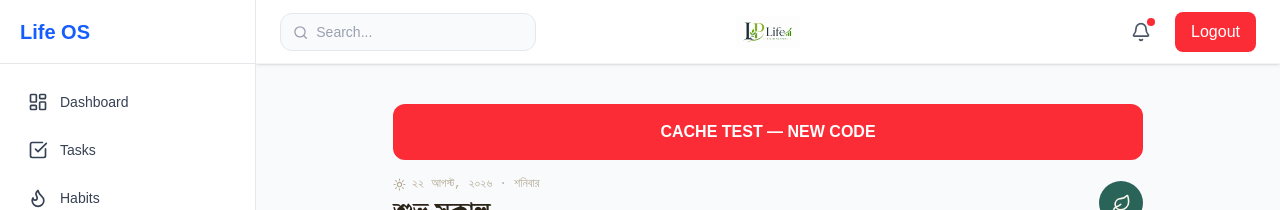
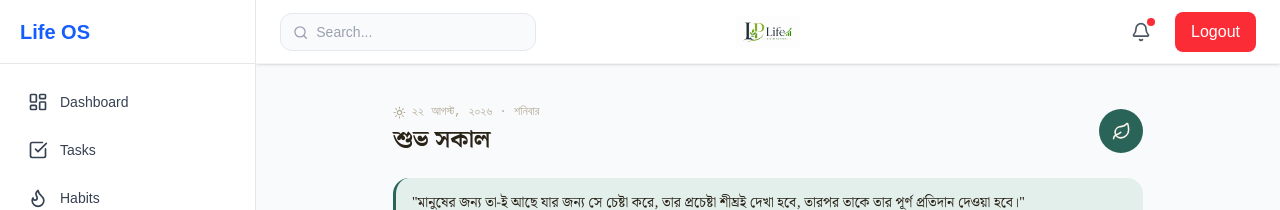
Before and after one commit to lpsojib/life-os, a Next.js app: page /dashboard in a window 1280 px wide. Shown: the top 210 px of the page. Built offline with nearby package versions, Linux system fonts and the light colour scheme; no server answers; the database is empty; sample sign-in values are in the browser's storage.

Commit message:
check done

```diff
--- a/src/features/dashboard/components/Dashboard.tsx
+++ b/src/features/dashboard/components/Dashboard.tsx
@@ -18,10 +18,6 @@ export default function Dashboard() {
           maxWidth: "750px",
         }}
       >
-        {/* CACHE TEST */}
-        <div className="mb-4 rounded-xl bg-red-500 p-4 text-center font-bold text-white">
-          CACHE TEST — NEW CODE
-        </div>
 
         {/* Header */}
         <DashboardHeader />
```
